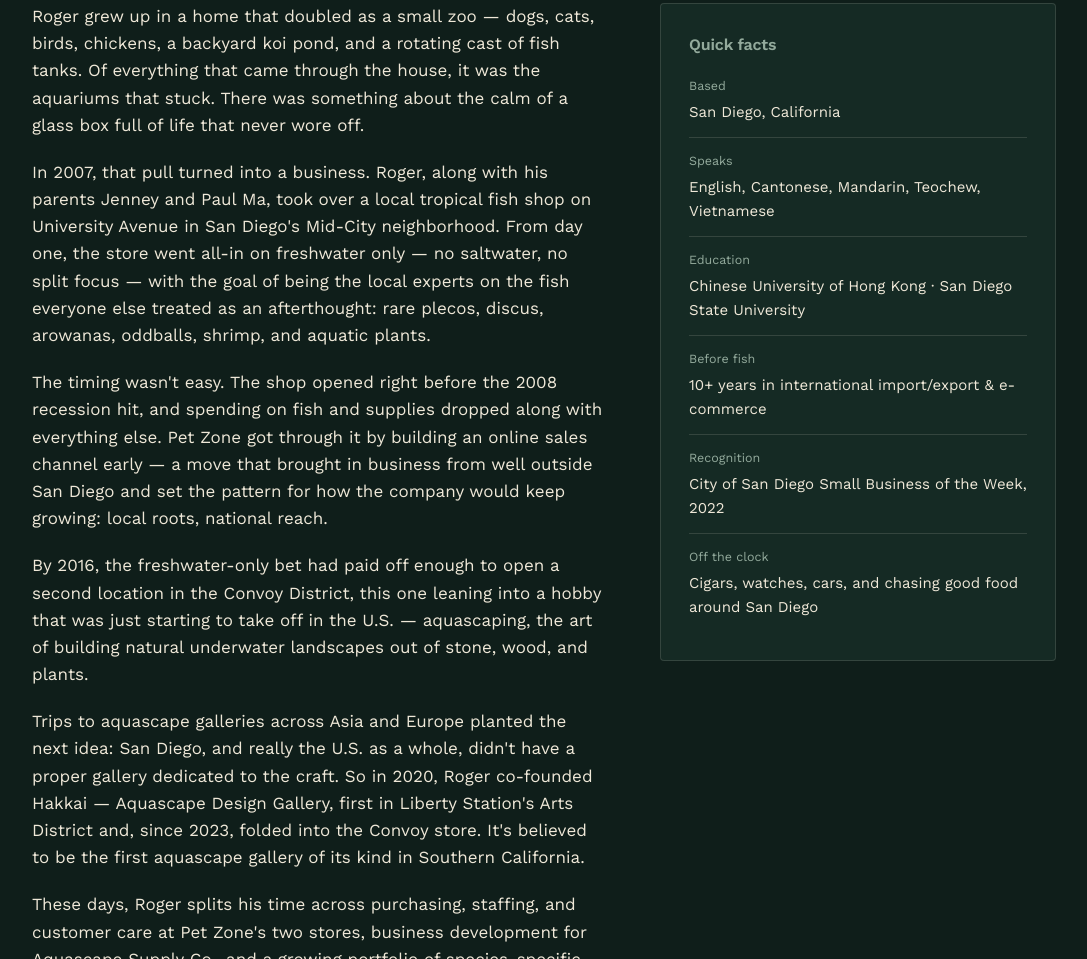
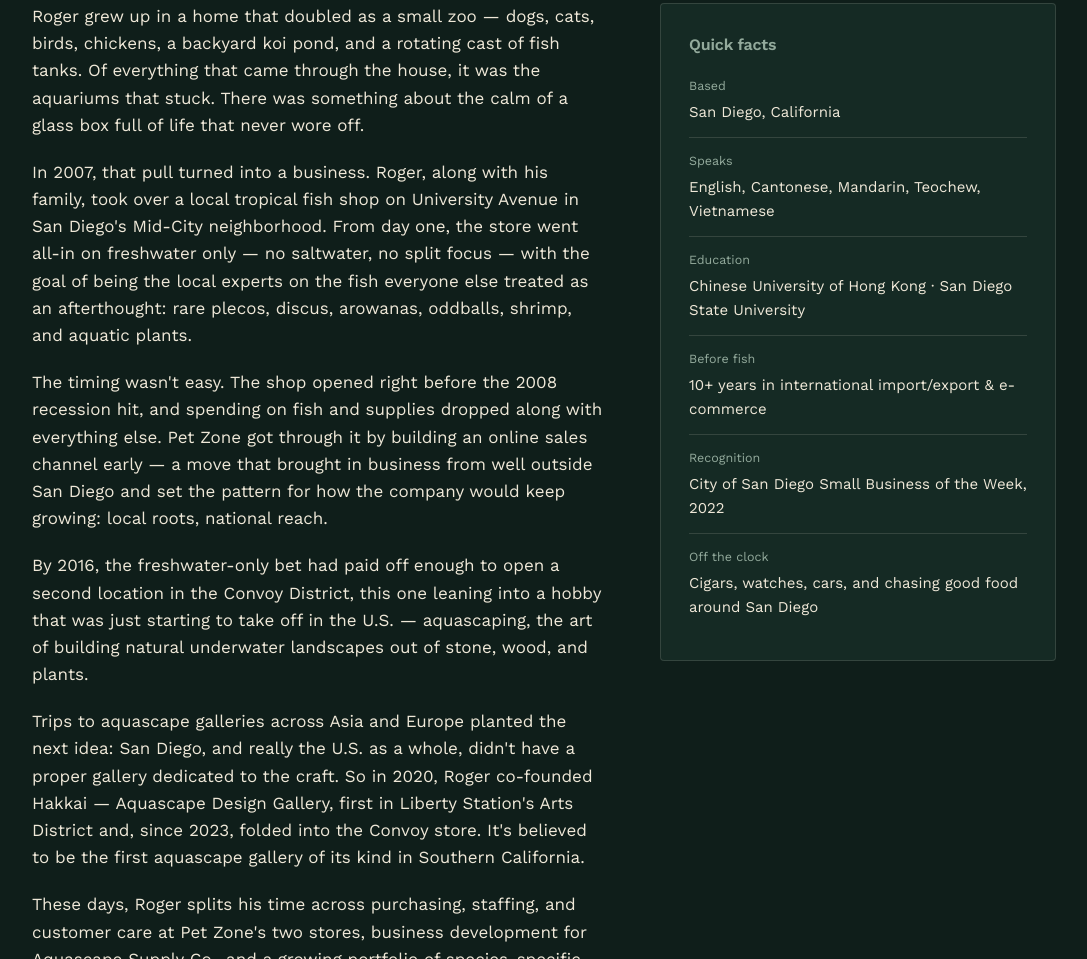
Before and after one commit to petzonesd/meetrogerma, a plain HTML site: page index.html in a window 1280 px wide. Shown: the part 924-1883 px from the top of the page, without its empty margins (96-1183 px from the left). Drawn offline with nearby package versions, Linux system fonts and the light colour scheme.

Commit message:
Remove parents names for privacy

```diff
--- a/index.html
+++ b/index.html
@@ -307,7 +307,7 @@
     <div class="story-grid">
       <div class="story-copy">
         <p>Roger grew up in a home that doubled as a small zoo — dogs, cats, birds, chickens, a backyard koi pond, and a rotating cast of fish tanks. Of everything that came through the house, it was the aquariums that stuck. There was something about the calm of a glass box full of life that never wore off.</p>
-        <p>In 2007, that pull turned into a business. Roger, along with his parents Jenney and Paul Ma, took over a local tropical fish shop on University Avenue in San Diego's Mid-City neighborhood. From day one, the store went all-in on freshwater only — no saltwater, no split focus — with the goal of being the local experts on the fish everyone else treated as an afterthought: rare plecos, discus, arowanas, oddballs, shrimp, and aquatic plants.</p>
+        <p>In 2007, that pull turned into a business. Roger, along with his family, took over a local tropical fish shop on University Avenue in San Diego's Mid-City neighborhood. From day one, the store went all-in on freshwater only — no saltwater, no split focus — with the goal of being the local experts on the fish everyone else treated as an afterthought: rare plecos, discus, arowanas, oddballs, shrimp, and aquatic plants.</p>
         <p>The timing wasn't easy. The shop opened right before the 2008 recession hit, and spending on fish and supplies dropped along with everything else. Pet Zone got through it by building an online sales channel early — a move that brought in business from well outside San Diego and set the pattern for how the company would keep growing: local roots, national reach.</p>
         <p>By 2016, the freshwater-only bet had paid off enough to open a second location in the Convoy District, this one leaning into a hobby that was just starting to take off in the U.S. — aquascaping, the art of building natural underwater landscapes out of stone, wood, and plants.</p>
         <p>Trips to aquascape galleries across Asia and Europe planted the next idea: San Diego, and really the U.S. as a whole, didn't have a proper gallery dedicated to the craft. So in 2020, Roger co-founded Hakkai — Aquascape Design Gallery, first in Liberty Station's Arts District and, since 2023, folded into the Convoy store. It's believed to be the first aquascape gallery of its kind in Southern California.</p>
```
